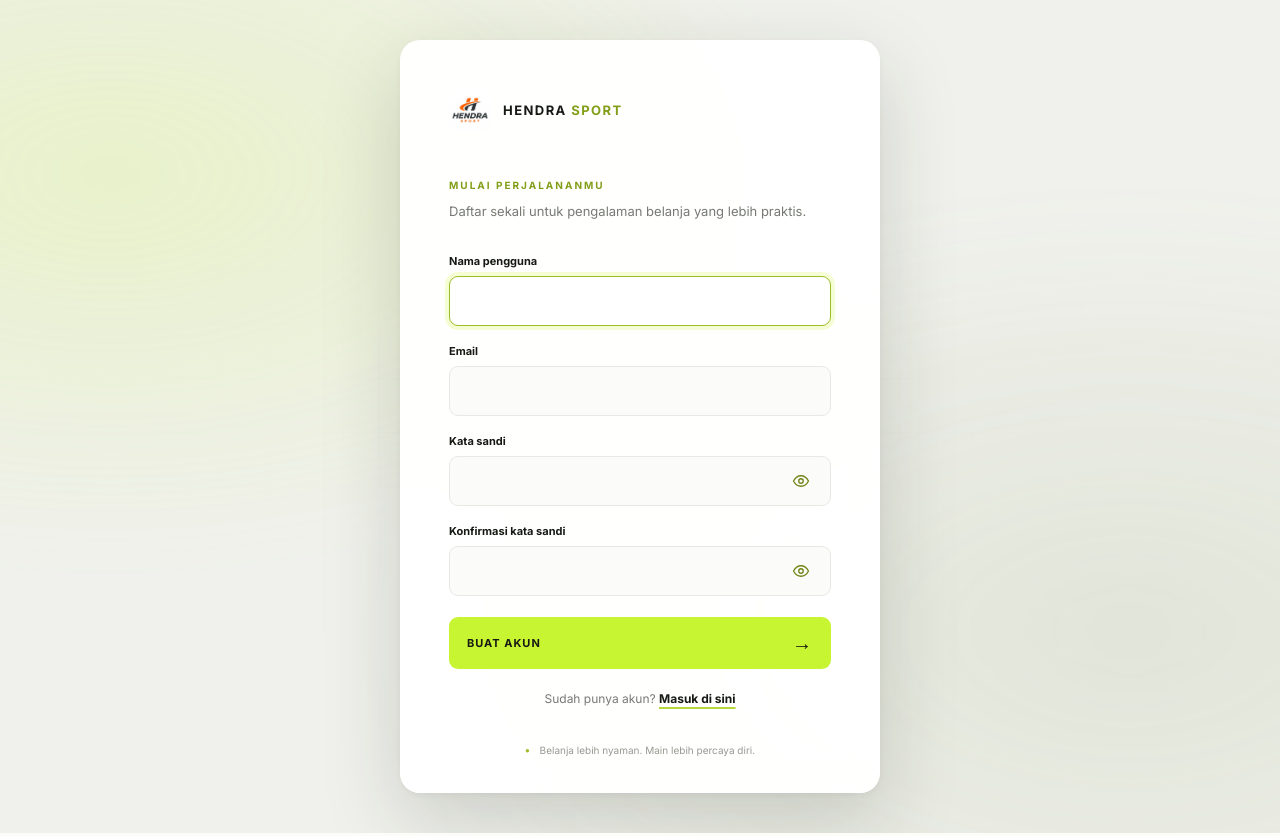
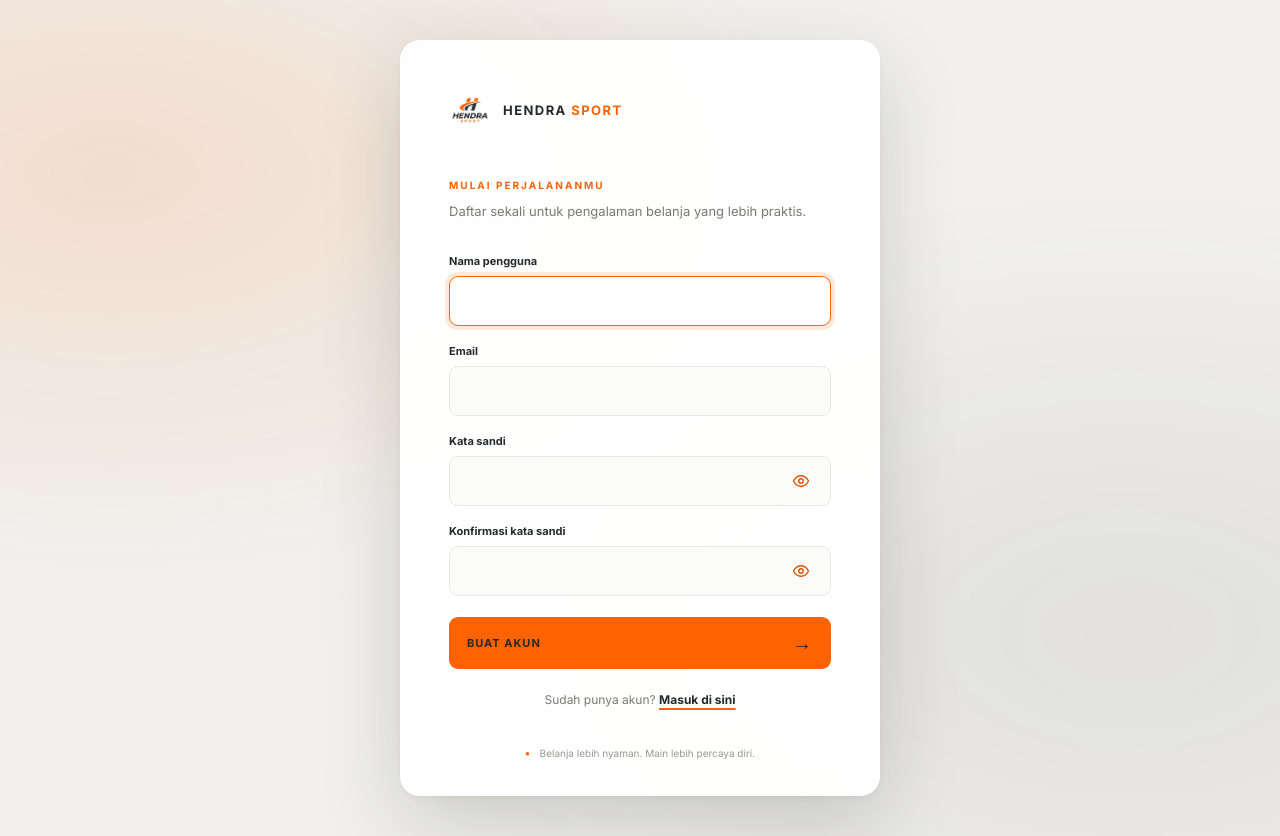
Before and after one commit to Akmalll45/SBD-DM, a Django app: page /register/ in a window 1280 px wide. Run offline with Django 5.2, Linux system fonts and the light colour scheme; some web fonts are replaced.

Commit message:
Perubahan warna

```diff
--- a/static/css/auth.css
+++ b/static/css/auth.css
@@ -1,9 +1,10 @@
 :root {
-  --color-ink: #171a13;
+  --color-ink: #252a2d;
   --color-muted: #777a72;
   --color-line: #e7e9e3;
-  --color-paper: #f0f1ec;
-  --color-volt: #c8f531;
+  --color-paper: #f1f0ed;
+  --color-accent: #ff6200;
+  --color-accent-hover: #df5200;
   --font-heading: "Barlow Condensed", sans-serif;
   --font-body: "Inter", sans-serif;
 }
@@ -50,8 +51,8 @@ a {
 
 .auth::before {
   background:
-    radial-gradient(ellipse at 18% 28%, rgba(200, 245, 49, 0.18), transparent 38%),
-    radial-gradient(ellipse at 82% 74%, rgba(122, 145, 78, 0.12), transparent 42%);
+    radial-gradient(ellipse at 18% 28%, rgba(255, 98, 0, 0.13), transparent 38%),
+    radial-gradient(ellipse at 82% 74%, rgba(37, 42, 45, 0.08), transparent 42%);
   filter: blur(26px);
   animation: auth-bg-drift 32s ease-in-out infinite alternate;
 }
@@ -103,12 +104,12 @@ a {
 }
 
 .auth__brand strong {
-  color: #829e18;
+  color: var(--color-accent);
 }
 
 .auth__eyebrow {
   margin: 0 0 10px;
-  color: #829e18;
+  color: var(--color-accent);
   font-size: 10px;
   font-weight: 800;
   letter-spacing: 0.2em;
@@ -159,13 +160,13 @@ a {
 }
 
 .auth__field input:hover {
-  border-color: #c8cec0;
+  border-color: #d0d2cf;
 }
 
 .auth__field input:focus {
-  border-color: #9dbd24;
+  border-color: var(--color-accent);
   background: #fff;
-  box-shadow: 0 0 0 4px rgba(200, 245, 49, 0.2);
+  box-shadow: 0 0 0 4px rgba(255, 98, 0, 0.14);
 }
 
 .auth__password-control {
@@ -189,12 +190,12 @@ a {
   border: 0;
   border-radius: 5px;
   background: transparent;
-  color: #728518;
+  color: var(--color-accent-hover);
   cursor: pointer;
 }
 
 .auth__password-toggle:hover {
-  background: rgba(200, 245, 49, 0.18);
+  background: rgba(255, 98, 0, 0.12);
 }
 
 .auth__password-icon {
@@ -208,7 +209,7 @@ a {
 }
 
 .auth__password-toggle:focus-visible {
-  outline: 2px solid #86a916;
+  outline: 2px solid var(--color-accent-hover);
   outline-offset: 2px;
 }
 
@@ -230,7 +231,7 @@ a {
   padding: 0 18px;
   border: 0;
   border-radius: 9px;
-  background: var(--color-volt);
+  background: var(--color-accent);
   color: var(--color-ink);
   font: inherit;
   font-size: 11px;
@@ -252,8 +253,8 @@ a {
 
 .auth__submit:hover {
   transform: translateY(-2px);
-  background: #d3ff39;
-  box-shadow: 0 10px 24px rgba(127, 158, 18, 0.22);
+  background: #ff7628;
+  box-shadow: 0 10px 24px rgba(223, 82, 0, 0.2);
 }
 
 .auth__submit:hover::after {
@@ -263,7 +264,7 @@ a {
 .auth__submit:focus-visible,
 .auth__switch a:focus-visible,
 .auth__brand:focus-visible {
-  outline: 3px solid #86a916;
+  outline: 3px solid var(--color-accent-hover);
   outline-offset: 3px;
 }
 
@@ -275,15 +276,18 @@ a {
 }
 
 .auth__switch a {
-  color: var(--color-ink);
-  font-weight: 700;
-  text-decoration-color: #b5d83b;
+  display: inline-block;
+  color: #252a2d;
+  font-size: 12px;
+  font-weight: 800;
+  line-height: 1.5;
+  text-decoration-color: var(--color-accent);
   text-decoration-thickness: 2px;
   text-underline-offset: 4px;
 }
 
 .auth__switch a:hover {
-  color: #6f8916;
+  color: var(--color-accent-hover);
 }
 
 .auth__footnote {
@@ -295,7 +299,7 @@ a {
 
 .auth__footnote span {
   margin-right: 7px;
-  color: #9fbd2e;
+  color: var(--color-accent);
   font-size: 8px;
   vertical-align: 1px;
 }
--- a/templates/store/auth_base.html
+++ b/templates/store/auth_base.html
@@ -9,7 +9,7 @@
   <link rel="preconnect" href="https://fonts.googleapis.com">
   <link rel="preconnect" href="https://fonts.gstatic.com" crossorigin>
   <link href="https://fonts.googleapis.com/css2?family=Barlow+Condensed:wght@600;700;800&family=Inter:wght@400;500;600;700&display=swap" rel="stylesheet">
-  <link rel="stylesheet" href="{% static 'css/auth.css' %}?v=2.3">
+  <link rel="stylesheet" href="{% static 'css/auth.css' %}?v=2.4">
 </head>
 <body>
   <main class="auth">
```
